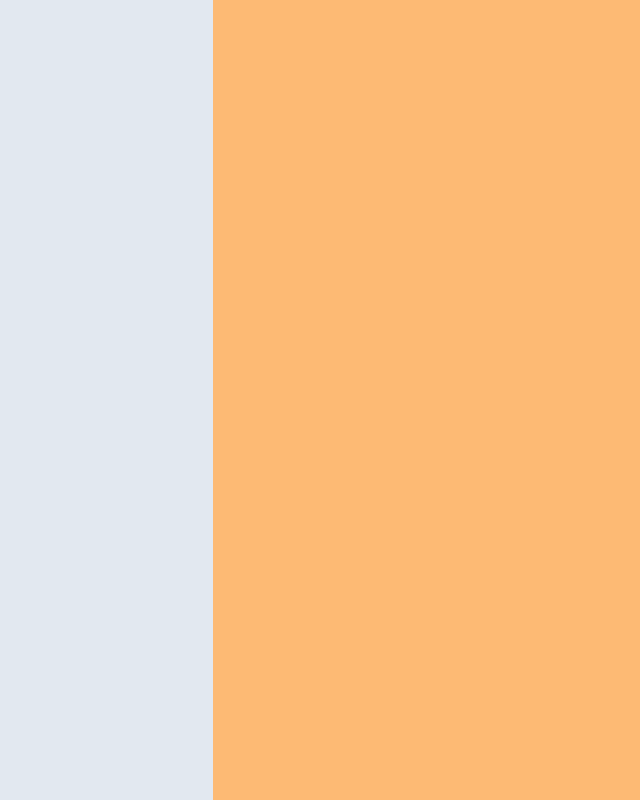
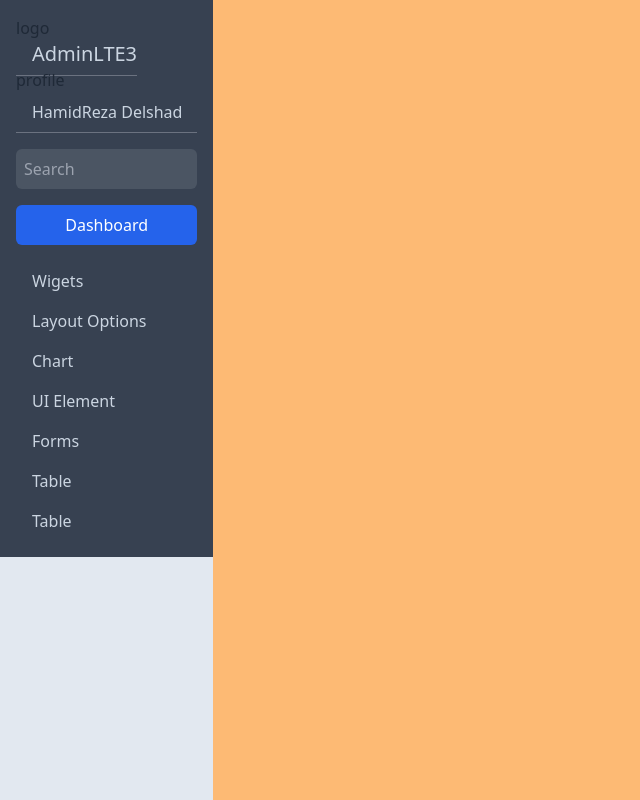
Before and after one commit to ashrafipoor/admin-12, a React (Vite) app: page / in a window 1280 px wide. Shown: the whole page, without its empty margins (0-640 px from the left). Built offline with nearby package versions, Linux system fonts and the light colour scheme.

Commit message:
creating initial left panel menu

```diff
--- a/src/App.jsx
+++ b/src/App.jsx
@@ -1,3 +1,4 @@
+import Aside from "./Components/Aside/Aside"
 
 
 function App() {
@@ -5,6 +6,7 @@
   return (
     <main className="flex">
       <aside className="w-1/6 bg-slate-200 h-screen">
+        <Aside/>
       </aside>
 
       <section className="w-5/6 bg-orange-300 h-screen">
--- /dev/null
+++ b/src/Components/Aside/Aside.jsx
@@ -0,0 +1,33 @@
+import Menu from "./Menu";
+import Logo from "./Logo";
+import Profile from "./Profile";
+
+const Aside = () => {
+  return (
+    <div className="bg-gray-700 pl-4 pt-4 pb-4 pr-4">
+      <Logo className="flex-col" />
+      <div>
+        <a
+          href="#"
+          className="flex-col pl-4 pb-2 pt-2 border-b border-gray-500 hover:text-white text-xl duration-200 text-slate-300"
+        >
+          AdminLTE3
+        </a>
+      </div>
+      <Profile className='flex' />
+      <div>
+        <a
+          href="#"
+          className="flex pl-4 pb-2 pt-2 border-b border-gray-500 hover:text-white duration-200 text-slate-300"
+        >
+          HamidReza Delshad
+        </a>
+        <input className="mt-4 rounded-md w-full pt-2 pb-2 pl-2 bg-gray-600" placeholder="Search"/>
+        <button className="block bg-blue-600 mt-4 w-full pt-2 pb-2 text-white rounded-md">Dashboard</button>
+      </div>
+      <Menu />
+    </div>
+  );
+};
+
+export default Aside;
--- /dev/null
+++ b/src/Components/Aside/Logo.jsx
@@ -0,0 +1,10 @@
+
+const Logo = () => {
+    return (
+        <div className="flex">
+            logo
+        </div>
+     );
+}
+
+export default Logo;
--- /dev/null
+++ b/src/Components/Aside/Menu.jsx
@@ -0,0 +1,31 @@
+const Menu = () => {
+  return (
+    <div className="text-slate-300 pt-4">
+      <ul>
+        <li className="pl-4 pb-2 pt-2 rounded-md hover:bg-slate-600 duration-200">
+          <a href="#">Wigets</a>
+        </li>
+        <li className="pl-4 pb-2 pt-2 rounded-md hover:bg-slate-600 duration-200">
+          <a href="#">Layout Options</a>
+        </li>
+        <li className="pl-4 pb-2 pt-2 rounded-md hover:bg-slate-600 duration-200">
+          <a href="#">Chart</a>
+        </li>
+        <li className="pl-4 pb-2 pt-2 rounded-md hover:bg-slate-600 duration-200">
+          <a href="#">UI Element</a>
+        </li>
+        <li className="pl-4 pb-2 pt-2 rounded-md hover:bg-slate-600 duration-200">
+          <a href="#">Forms</a>
+        </li>
+        <li className="pl-4 pb-2 pt-2 rounded-md hover:bg-slate-600 duration-200">
+          <a href="#">Table</a>
+        </li>
+        <li className="pl-4 pb-2 pt-2 rounded-md hover:bg-slate-600 duration-200">
+          <a href="#">Table</a>
+        </li>
+      </ul>
+    </div>
+  );
+};
+
+export default Menu;
--- /dev/null
+++ b/src/Components/Aside/Profile.jsx
@@ -0,0 +1,10 @@
+
+const Profile = () => {
+    return (
+        <div className="flex">
+            profile
+        </div>
+     );
+}
+
+export default Profile;
--- /dev/null
+++ b/src/Components/Aside/SlideBtn.jsx
@@ -0,0 +1,65 @@
+const SlideBtn = () => {
+  return (
+    <div>
+      <button
+        id="dropdownDefault"
+        data-dropdown-toggle="dropdown"
+        class="text-white bg-blue-700 hover:bg-blue-800 focus:ring-4 focus:outline-none focus:ring-blue-300 font-medium rounded-lg text-sm px-4 py-2.5 text-center inline-flex items-center dark:bg-blue-600 dark:hover:bg-blue-700 dark:focus:ring-blue-800"
+        type="button"
+      >
+        Dashboard{" "}
+        <svg
+          class="w-4 h-4 ml-2"
+          fill="none"
+          stroke="currentColor"
+          viewBox="0 0 24 24"
+          xmlns="http://www.w3.org/2000/svg"
+        >
+          <path
+            stroke-linecap="round"
+            stroke-linejoin="round"
+            stroke-width="2"
+            d="M19 9l-7 7-7-7"
+          ></path>
+        </svg>
+      </button>
+
+      <div
+        id="dropdown"
+        class="z-10 hidden bg-white divide-y divide-gray-100 rounded shadow w-44 dark:bg-gray-700"
+      >
+        <ul
+          class="py-1 text-sm text-gray-700 dark:text-gray-200"
+          aria-labelledby="dropdownDefault"
+        >
+          <li>
+            <a
+              href="#"
+              class="block px-4 py-2 hover:bg-gray-100 dark:hover:bg-gray-600 dark:hover:text-white"
+            >
+              Dashboard v1
+            </a>
+          </li>
+          <li>
+            <a
+              href="#"
+              class="block px-4 py-2 hover:bg-gray-100 dark:hover:bg-gray-600 dark:hover:text-white"
+            >
+              Dashboard v2
+            </a>
+          </li>
+          <li>
+            <a
+              href="#"
+              class="block px-4 py-2 hover:bg-gray-100 dark:hover:bg-gray-600 dark:hover:text-white"
+            >
+              Dashboard v3
+            </a>
+          </li>
+        </ul>
+      </div>
+    </div>
+  );
+};
+
+export default SlideBtn;
--- a/tailwind.config.js
+++ b/tailwind.config.js
@@ -7,4 +7,5 @@
     extend: {},
   },
   plugins: [require("daisyui")],
+
 }
```
Also changed, not shown: src/Components/Aside.jsx (deleted).
